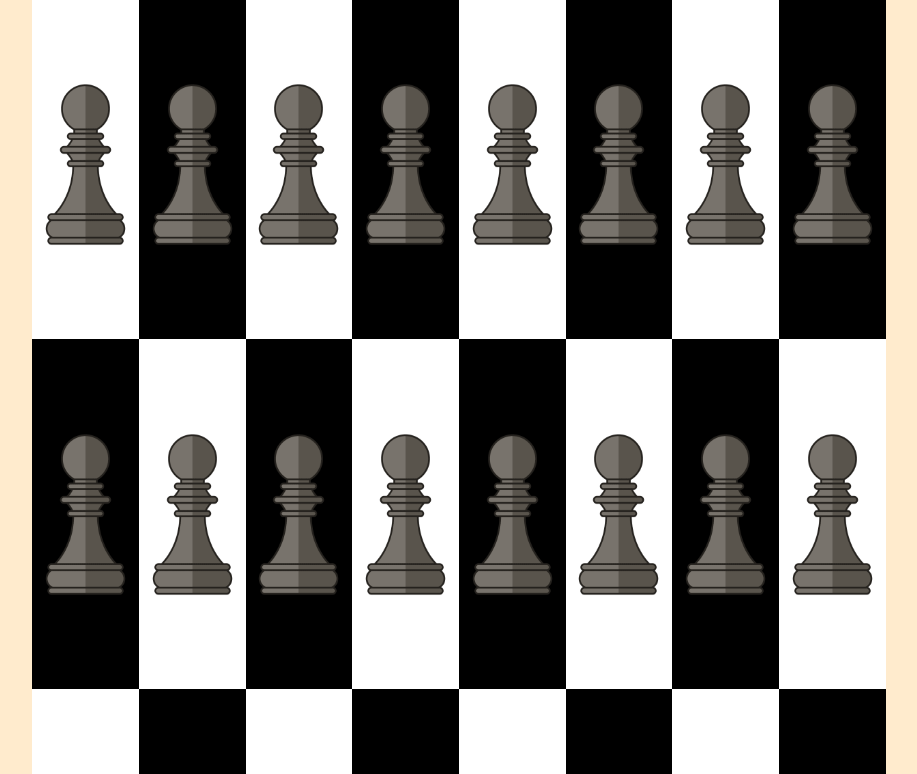
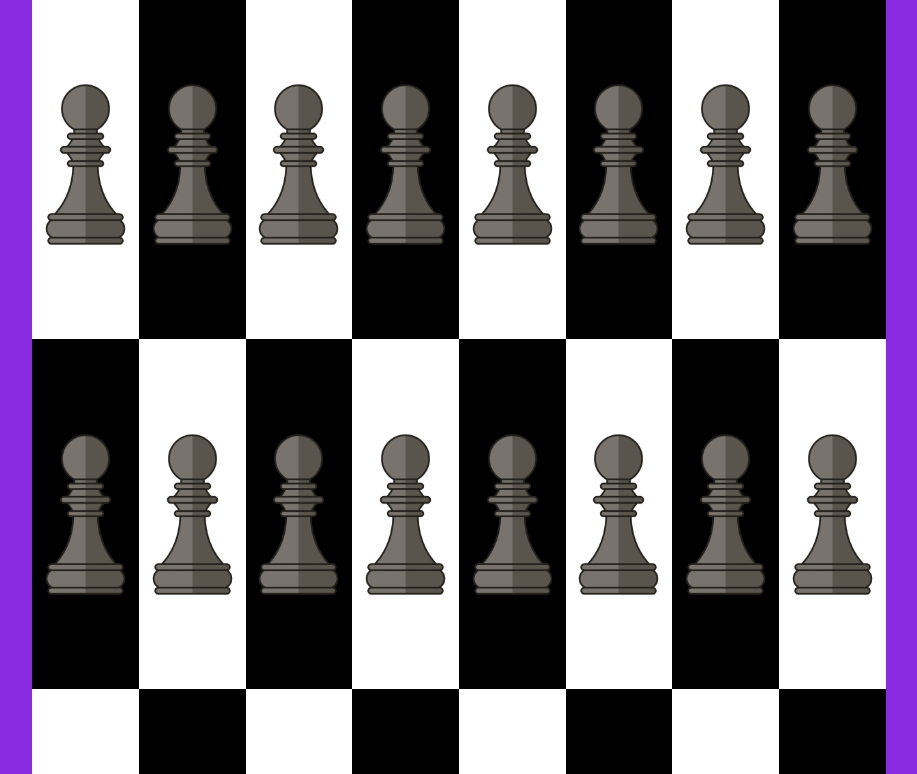
Before and after one commit to IVANIKY/ajedrez, a plain HTML site: page index.html in a window 1280 px wide. Shown: the part 67-841 px from the top of the page, without its empty margins (181-1098 px from the left). Drawn offline with nearby package versions, Linux system fonts and the light colour scheme.

Commit message:
se agrego @media

```diff
--- a/css/styles.css
+++ b/css/styles.css
@@ -21,3 +21,10 @@ body {
     justify-content: center;
     align-items: center;
 }
+
+@media only screen and (max-width: 1500px)
+{
+    body{
+        background-color: blueviolet;
+    }
+}
```
Also changed, not shown: 1 other file.
